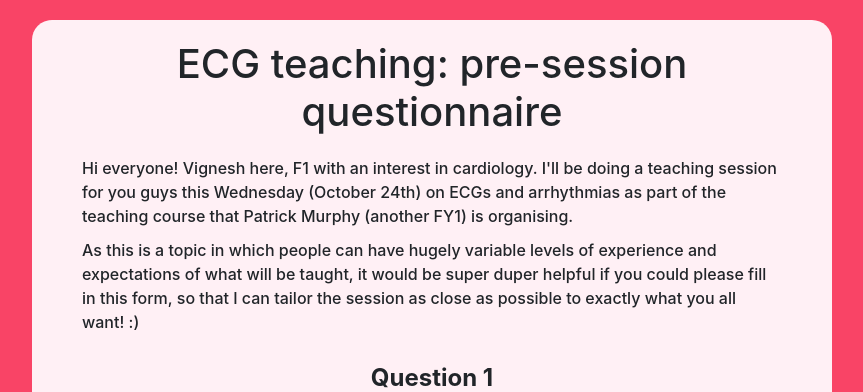
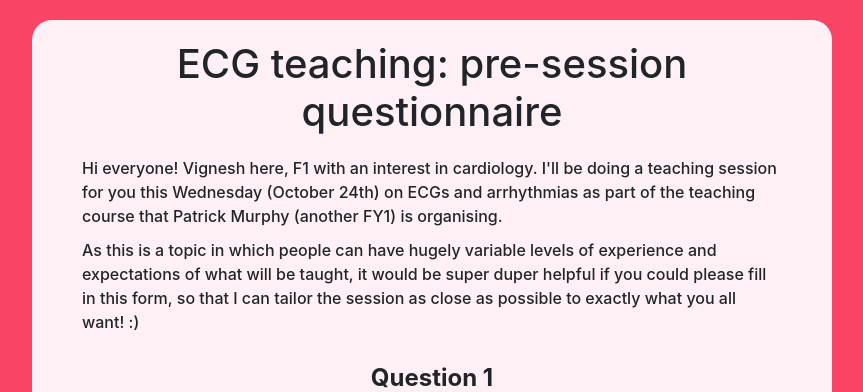
Before and after one commit to Vigoxin/ecg-teaching-questionnaire, a Flask app: page / in a window 1280 px wide. Shown: the top 392 px of the page, without its empty margins (208-1071 px from the left). Run offline with Flask 2, Linux system fonts and the light colour scheme; some libraries are stand-ins or nearby versions.

Commit message:
changed 'you guys' to 'you'

```diff
--- a/exports/current_export.csv
+++ b/exports/current_export.csv
@@ -1,3 +1,5 @@
 id,presentation,practice,management,understanding,first_principles,other,other_text,confident_overall,confident_rhythms,confident_ischaemia,comments
 1,20,20,20,20,20,0,"",1,1,1,Testing on 20/10/18 15:00
 2,24,19,17,20,20,0,"",5,1,1,Testing again on 20/10/18 15:03
+3,20,20,20,20,20,0,"",1,1,1,Testing again at 20/10/18 15:30
+4,20,20,20,20,20,0,"",10,10,10,Testing again at 20/10/19 15:31
--- a/templates/index.html
+++ b/templates/index.html
@@ -3,7 +3,7 @@
 {% block content %}
 
 <div class="intro">
-	<p>Hi everyone! Vignesh here, F1 with an interest in cardiology. I'll be doing a teaching session for you guys this {{constants['day_of_teaching']}} ({{constants['date_of_teaching']}}) on ECGs and arrhythmias as part of the teaching course that {{constants['organiser']}} (another FY1) is organising.</p>
+	<p>Hi everyone! Vignesh here, F1 with an interest in cardiology. I'll be doing a teaching session for you this {{constants['day_of_teaching']}} ({{constants['date_of_teaching']}}) on ECGs and arrhythmias as part of the teaching course that {{constants['organiser']}} (another FY1) is organising.</p>
 
 	<p>As this is a topic in which people can have hugely variable levels of experience and expectations of what will be taught, it would be super duper helpful if you could please fill in this form, so that I can tailor the session as close as possible to exactly what you all want! :)</p>
 </div>
```
